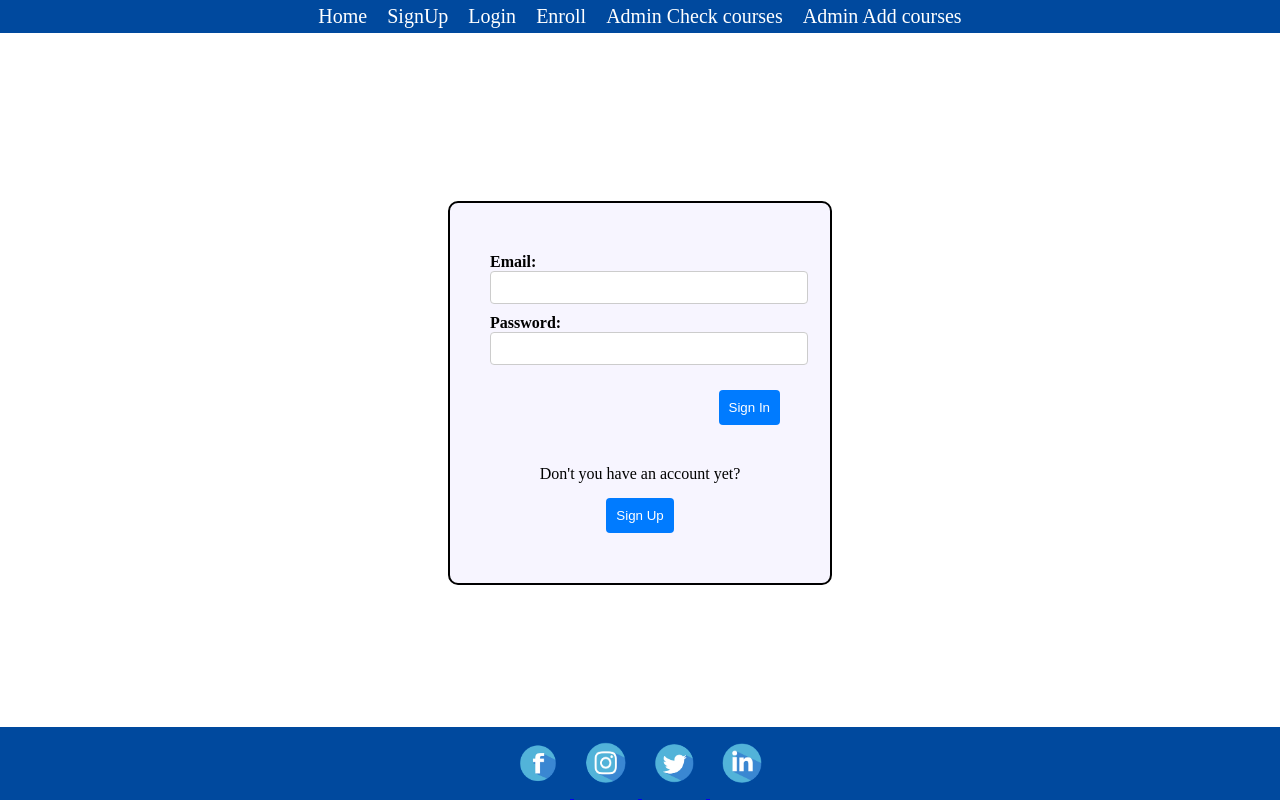
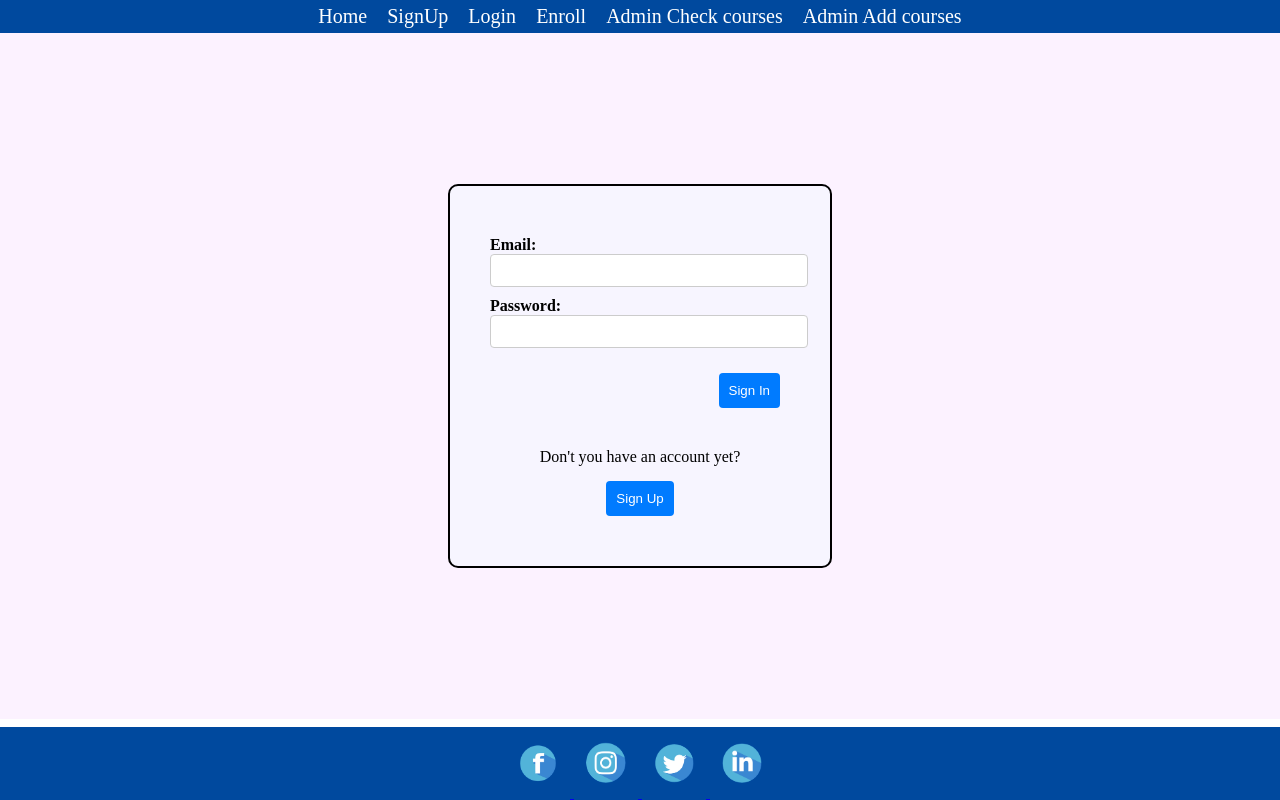
Before and after one commit to Chris-J-Thib/FrontEnd, a React (Create React App) app: page /Login in a window 1280 px wide. Built offline with nearby package versions, Linux system fonts and the light colour scheme.

Commit message:
flex-container

```diff
--- a/src/css/global-for-pages.css
+++ b/src/css/global-for-pages.css
@@ -1,12 +1,17 @@
 body {
     display: flex;
     flex-direction: column;
+    margin: 0px;
+    padding: 0px;
 }
 
 .flex-container {
-    flex: 1; /* Esto hará que el div ocupe todo el espacio disponible */
-    background-color: #ff2727;
+    display: flex;
+    flex: 1; /* take all the available space */
+    background-color: #fcf2ff;
     padding: 10px;
-    height: calc(100vh - 60px - 40px); /* 60px de header y 40px de footer */
-    overflow-y: auto; /* Añadido por si el contenido es más largo que el espacio disponible */
+    height: calc(100vh - 60px - 74px); /* 60px for header and 40px for footer */
+    overflow-y: auto; /*if the content is larger than the space */
+    align-items: center;
+    justify-content: center;
 }
--- a/src/pages/Login.js
+++ b/src/pages/Login.js
@@ -1,32 +1,23 @@
 import { NavBar, Footer } from "./PageComponents";
 import { SignIn } from "../components/Auth";
-import "../css/style.css";
+// import "../css/style.css";
 import LoginForm from "../components/LoginForm";
-import '../css/login.css'
+// import '../css/login.css'
+import '../css/global-for-pages.css'
 
 
 function Login() {
     return (
         <div>
             <NavBar />
-            {/* <div>
-                <ul>
-                    <li><input id="Username" placeholder="Username" type="text"></input></li>
-                    <li><input id="Password" placeholder="Password" type="password"></input></li>
-                </ul>
-            </div>
-            <div>
-                <button id="butLog" onClick={() =>
-                     SignIn(document.getElementById("Username").value,document.getElementById("Password").value)}
-                     >Login</button><hr />
 
-                <label id="lblCheck" for="butSign">Don't have an account yet?</label>
-                <button id="butSign"><a href="/SignUp">SignUp</a></button>
+            {/* <div className="main-container-login">
+                <LoginForm />
             </div> */}
-            <div className="main-container-login">
+
+            <div className="flex-container">
                 <LoginForm />
             </div>
-
 
             <Footer />
         </div>
```
